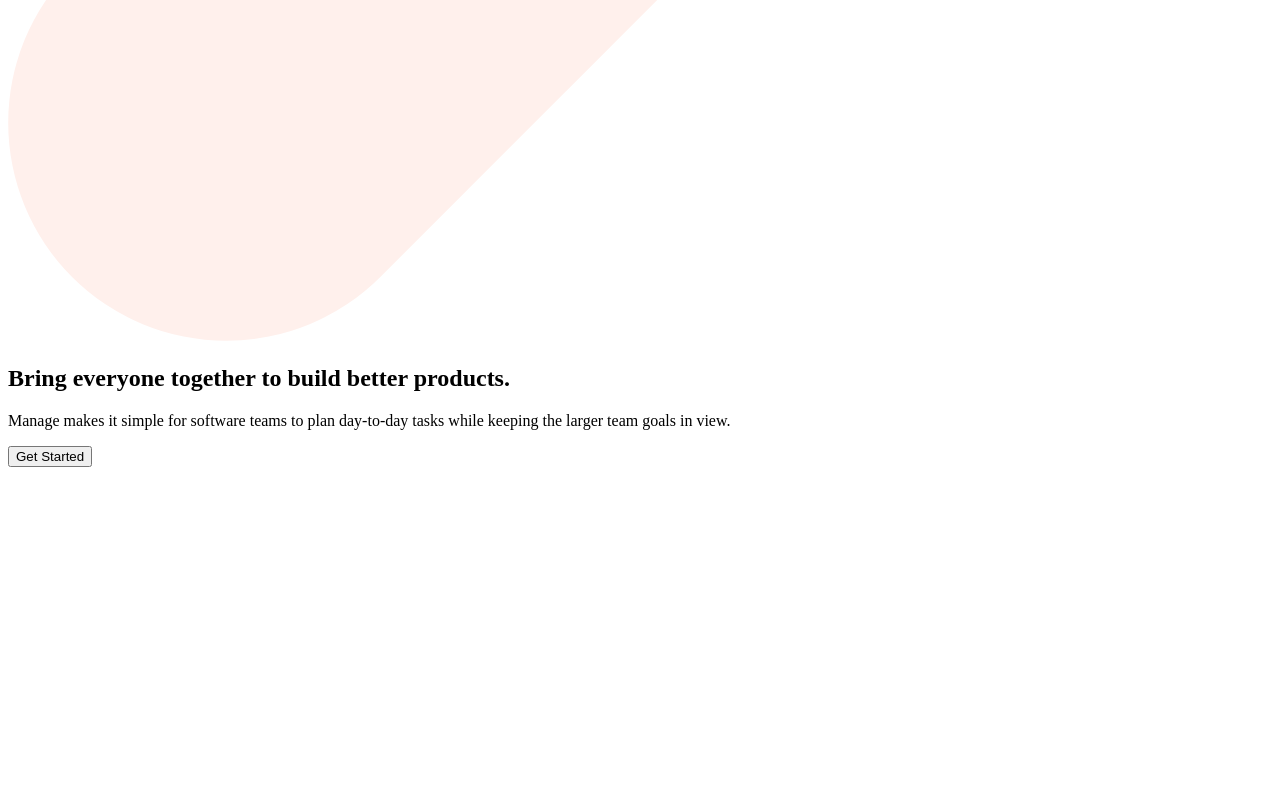
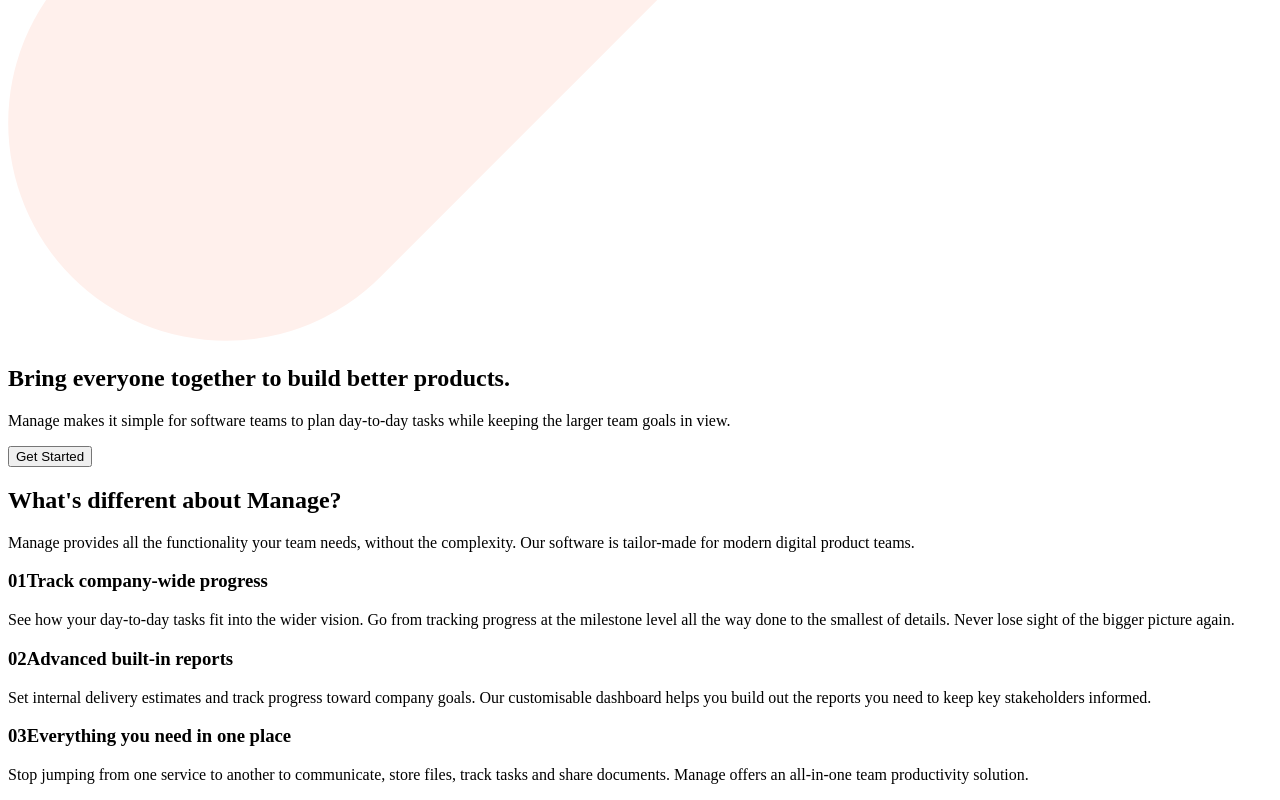
Before and after one commit to JanudaStack/manage-landing-page-main, a React (Vite) app: page / in a window 1280 px wide. Shown: the part 1208-2008 px from the top of the page. Before the commit the page ends 1683 px from the top, so only its background shows below. Built offline with nearby package versions, Linux system fonts and the light colour scheme.

Commit message:
feat: Implement About Section

```diff
--- a/src/App.jsx
+++ b/src/App.jsx
@@ -1,3 +1,4 @@
+import About from './components/About';
 import Hero from './components/Hero';
 import Navbar from './components/Navbar';
 
@@ -6,6 +7,7 @@
         <main>
             <Navbar />
             <Hero />
+            <About />
         </main>
     );
 }
--- /dev/null
+++ b/src/components/About.jsx
@@ -0,0 +1,52 @@
+import React from 'react';
+
+const About = () => {
+    return (
+        <section>
+            <div className="about-content">
+                <h2 className="about-header">What's different about Manage?</h2>
+                <p>
+                    Manage provides all the functionality your team needs,
+                    without the complexity. Our software is tailor-made for
+                    modern digital product teams.
+                </p>
+            </div>
+            <div>
+                <div>
+                    <h3>
+                        <span>01</span>Track company-wide progress
+                    </h3>
+                    <p>
+                        See how your day-to-day tasks fit into the wider vision.
+                        Go from tracking progress at the milestone level all the
+                        way done to the smallest of details. Never lose sight of
+                        the bigger picture again.
+                    </p>
+                </div>
+                <div>
+                    <h3>
+                        <span>02</span>Advanced built-in reports
+                    </h3>
+                    <p>
+                        Set internal delivery estimates and track progress
+                        toward company goals. Our customisable dashboard helps
+                        you build out the reports you need to keep key
+                        stakeholders informed.
+                    </p>
+                </div>
+                <div>
+                    <h3>
+                        <span>03</span>Everything you need in one place
+                    </h3>
+                    <p>
+                        Stop jumping from one service to another to communicate,
+                        store files, track tasks and share documents. Manage
+                        offers an all-in-one team productivity solution.
+                    </p>
+                </div>
+            </div>
+        </section>
+    );
+};
+
+export default About;
```
